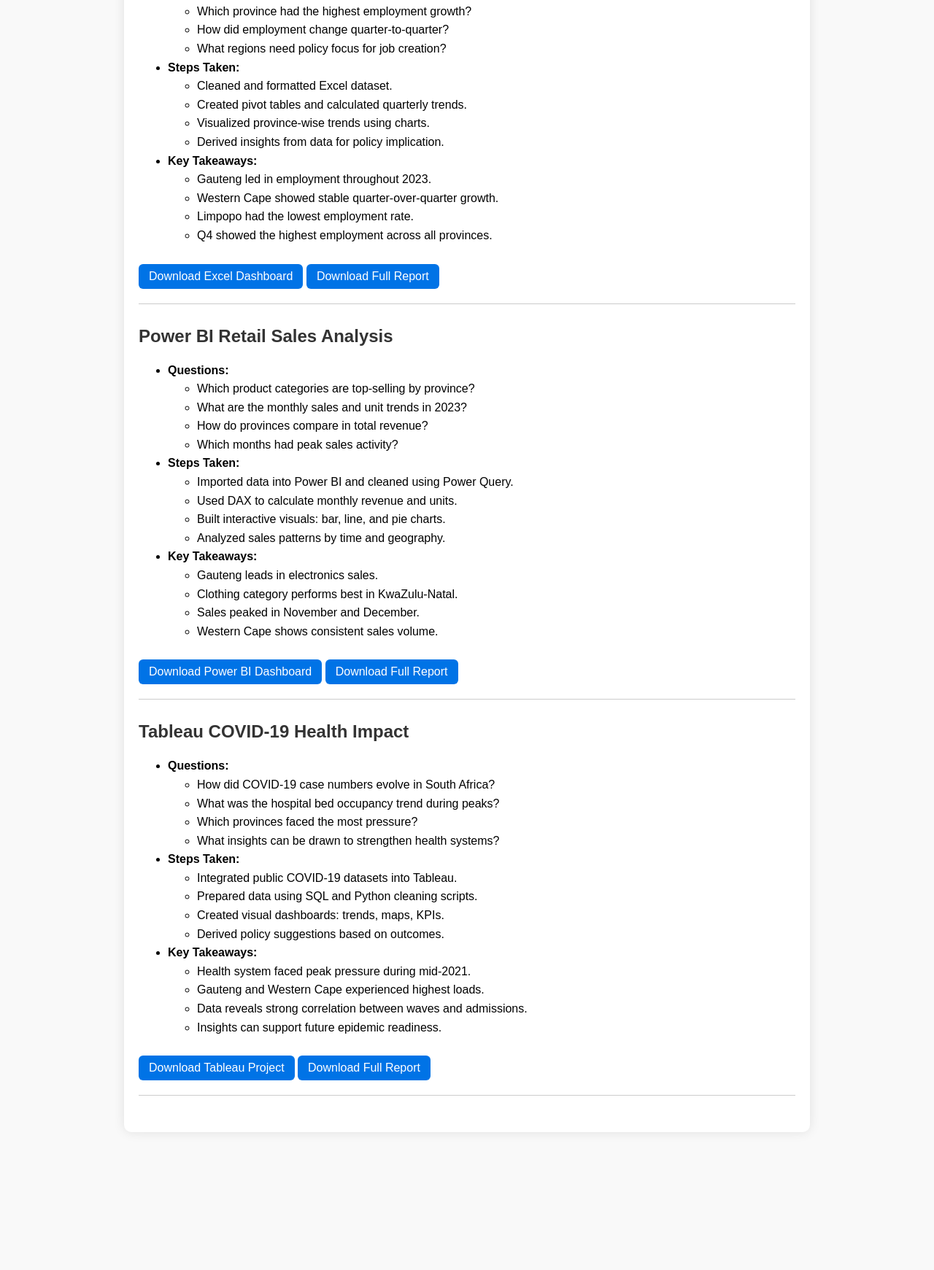
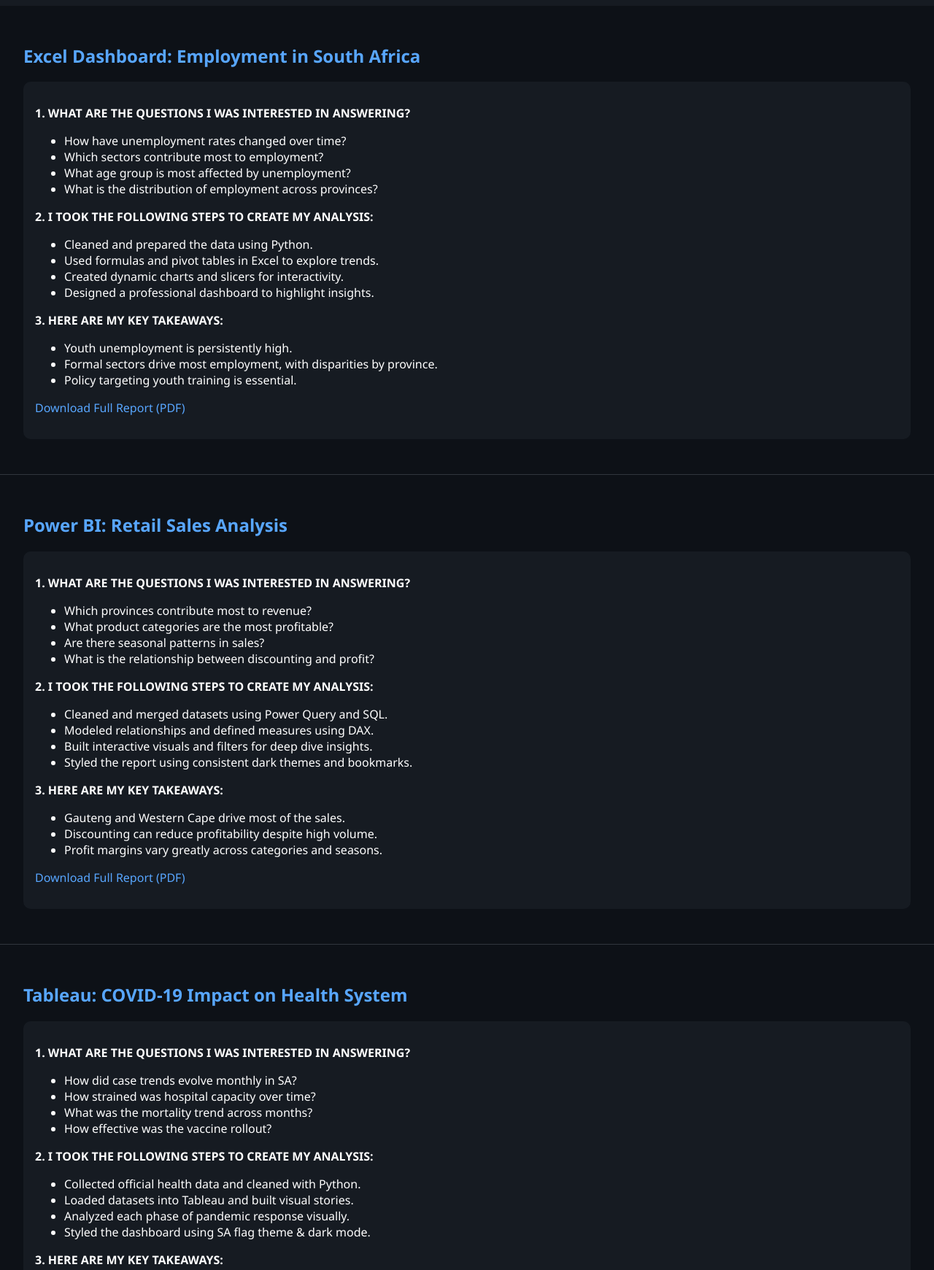
Before and after one commit to Goitsee07/Goitseone_Data_Portfolio-, a plain HTML site: page index.html in a window 1280 px wide. Shown: the part 322-2063 px from the top of the page at 73% size. Before the commit the page ends 1894 px from the top, so only its background shows below. Drawn offline with Linux system fonts and the light colour scheme.

Commit message:
Update index.html

```diff
--- a/index.html
+++ b/index.html
@@ -1,123 +1,140 @@
 
-<!DOCTYPE html>
+""<!DOCTYPE html>
+
 <html lang="en">
 <head>
-    <meta charset="UTF-8">
-    <meta name="viewport" content="width=device-width, initial-scale=1.0">
+  <meta charset="UTF-8" />
+  <meta name="viewport" content="width=device-width, initial-scale=1.0"/>
   <title>Goitseone Ndlovu | Data Analyst Portfolio</title>
   <style>
-        body { font-family: Arial, sans-serif; margin: 20px; background: #f9f9f9; }
-        .container { max-width: 900px; margin: auto; background: white; padding: 20px; border-radius: 10px; box-shadow: 0 0 15px rgba(0,0,0,0.1); }
-        .profile-img { float: right; width: 150px; border-radius: 50%; }
-        h1, h2 { color: #333; }
-        .project { border-bottom: 1px solid #ccc; margin-bottom: 30px; padding-bottom: 20px; }
-        ul { line-height: 1.6; }
-        a.button { background: #0073e6; color: white; padding: 8px 14px; border-radius: 6px; text-decoration: none; display: inline-block; margin-top: 10px; }
+    body {
+      margin: 0;
+      font-family: 'Segoe UI', sans-serif;
+      background-color: #0d1117;
+      color: white;
+    }
+    header {
+      background-color: #161b22;
+      padding: 1rem;
+      text-align: center;
+    }
+    header img {
+      border-radius: 50%;
+      width: 120px;
+      height: 120px;
+      margin-top: 10px;
+    }
+    h1 {
+      margin-bottom: 0;
+      color: #58a6ff;
+    }
+    .info {
+      font-size: 0.9rem;
+      color: #c9d1d9;
+    }
+    .section {
+      padding: 2rem;
+      border-bottom: 1px solid #30363d;
+    }
+    .section h2 {
+      color: #58a6ff;
+    }
+    .project {
+      background-color: #161b22;
+      padding: 1rem;
+      margin: 1rem 0;
+      border-radius: 10px;
+    }
+    a {
+      color: #58a6ff;
+      text-decoration: none;
+    }
+    a:hover {
+      text-decoration: underline;
+    }
   </style>
 </head>
 <body>
-    <div class="container">
-        <img src="profile_goitseone_ndlovu.jpg" alt="Goitseone Ndlovu" class="profile-img">
+  <header>
+    <img src="profile.jpg" alt="Goitseone Ndlovu" />
     <h1>Goitseone Ndlovu</h1>
-        <p><strong>Data Analyst | BI Developer</strong></p>
-        <p>Pretoria, Gauteng, South Africa | 073 545 8774 | Goitsee07@gmail.com</p>
-        <p><a href="https://www.linkedin.com/in/goitseendlovu">LinkedIn Profile</a></p>
-
+    <p class="info">Data Analyst | BI Developer</p>
+    <p class="info">Pretoria, Gauteng, South Africa | 073 545 8774 | <a href="mailto:Goitsee07@gmail.com">Goitsee07@gmail.com</a> | <a href="https://www.linkedin.com/in/goitseendlovu" target="_blank">LinkedIn</a></p>
+  </header>  <div class="section">
+    <h2>Excel Dashboard: Employment in South Africa</h2>
     <div class="project">
-            <h2>Excel Employment Dashboard</h2>
+      <p><strong>1. WHAT ARE THE QUESTIONS I WAS INTERESTED IN ANSWERING?</strong></p>
       <ul>
-                <li><strong>Questions:</strong>
+        <li>How have unemployment rates changed over time?</li>
+        <li>Which sectors contribute most to employment?</li>
+        <li>What age group is most affected by unemployment?</li>
+        <li>What is the distribution of employment across provinces?</li>
+      </ul>
+      <p><strong>2. I TOOK THE FOLLOWING STEPS TO CREATE MY ANALYSIS:</strong></p>
       <ul>
-                        <li>What are the employment trends across provinces in 2023?</li>
-                        <li>Which province had the highest employment growth?</li>
-                        <li>How did employment change quarter-to-quarter?</li>
-                        <li>What regions need policy focus for job creation?</li>
+        <li>Cleaned and prepared the data using Python.</li>
+        <li>Used formulas and pivot tables in Excel to explore trends.</li>
+        <li>Created dynamic charts and slicers for interactivity.</li>
+        <li>Designed a professional dashboard to highlight insights.</li>
       </ul>
-                </li>
-                <li><strong>Steps Taken:</strong>
+      <p><strong>3. HERE ARE MY KEY TAKEAWAYS:</strong></p>
       <ul>
-                        <li>Cleaned and formatted Excel dataset.</li>
-                        <li>Created pivot tables and calculated quarterly trends.</li>
-                        <li>Visualized province-wise trends using charts.</li>
-                        <li>Derived insights from data for policy implication.</li>
+        <li>Youth unemployment is persistently high.</li>
+        <li>Formal sectors drive most employment, with disparities by province.</li>
+        <li>Policy targeting youth training is essential.</li>
       </ul>
-                </li>
-                <li><strong>Key Takeaways:</strong>
+      <p><a href="Excel_Employment_Report.pdf" download>Download Full Report (PDF)</a></p>
+    </div>
+  </div>  <div class="section">
+    <h2>Power BI: Retail Sales Analysis</h2>
+    <div class="project">
+      <p><strong>1. WHAT ARE THE QUESTIONS I WAS INTERESTED IN ANSWERING?</strong></p>
       <ul>
-                        <li>Gauteng led in employment throughout 2023.</li>
-                        <li>Western Cape showed stable quarter-over-quarter growth.</li>
-                        <li>Limpopo had the lowest employment rate.</li>
-                        <li>Q4 showed the highest employment across all provinces.</li>
+        <li>Which provinces contribute most to revenue?</li>
+        <li>What product categories are the most profitable?</li>
+        <li>Are there seasonal patterns in sales?</li>
+        <li>What is the relationship between discounting and profit?</li>
       </ul>
-                </li>
+      <p><strong>2. I TOOK THE FOLLOWING STEPS TO CREATE MY ANALYSIS:</strong></p>
+      <ul>
+        <li>Cleaned and merged datasets using Power Query and SQL.</li>
+        <li>Modeled relationships and defined measures using DAX.</li>
+        <li>Built interactive visuals and filters for deep dive insights.</li>
+        <li>Styled the report using consistent dark themes and bookmarks.</li>
       </ul>
-            <a class="button" href="projects/Excel_Employment_Analysis.xlsx">Download Excel Dashboard</a>
-            <a class="button" href="Excel_Employment_Report.pptx">Download Full Report</a>
+      <p><strong>3. HERE ARE MY KEY TAKEAWAYS:</strong></p>
+      <ul>
+        <li>Gauteng and Western Cape drive most of the sales.</li>
+        <li>Discounting can reduce profitability despite high volume.</li>
+        <li>Profit margins vary greatly across categories and seasons.</li>
+      </ul>
+      <p><a href="PowerBI_Retail_Report.pdf" download>Download Full Report (PDF)</a></p>
     </div>
-
+  </div>  <div class="section">
+    <h2>Tableau: COVID-19 Impact on Health System</h2>
     <div class="project">
-            <h2>Power BI Retail Sales Analysis</h2>
+      <p><strong>1. WHAT ARE THE QUESTIONS I WAS INTERESTED IN ANSWERING?</strong></p>
       <ul>
-                <li><strong>Questions:</strong>
+        <li>How did case trends evolve monthly in SA?</li>
+        <li>How strained was hospital capacity over time?</li>
+        <li>What was the mortality trend across months?</li>
+        <li>How effective was the vaccine rollout?</li>
+      </ul>
+      <p><strong>2. I TOOK THE FOLLOWING STEPS TO CREATE MY ANALYSIS:</strong></p>
       <ul>
-                        <li>Which product categories are top-selling by province?</li>
-                        <li>What are the monthly sales and unit trends in 2023?</li>
-                        <li>How do provinces compare in total revenue?</li>
-                        <li>Which months had peak sales activity?</li>
+        <li>Collected official health data and cleaned with Python.</li>
+        <li>Loaded datasets into Tableau and built visual stories.</li>
+        <li>Analyzed each phase of pandemic response visually.</li>
+        <li>Styled the dashboard using SA flag theme & dark mode.</li>
       </ul>
-                </li>
-                <li><strong>Steps Taken:</strong>
+      <p><strong>3. HERE ARE MY KEY TAKEAWAYS:</strong></p>
       <ul>
-                        <li>Imported data into Power BI and cleaned using Power Query.</li>
-                        <li>Used DAX to calculate monthly revenue and units.</li>
-                        <li>Built interactive visuals: bar, line, and pie charts.</li>
-                        <li>Analyzed sales patterns by time and geography.</li>
+        <li>Hospital systems were pushed beyond safe thresholds.</li>
+        <li>Deaths followed peak case periods with time lags.</li>
+        <li>Vaccination rollout picked up after March 2021.</li>
       </ul>
-                </li>
-                <li><strong>Key Takeaways:</strong>
-                    <ul>
-                        <li>Gauteng leads in electronics sales.</li>
-                        <li>Clothing category performs best in KwaZulu-Natal.</li>
-                        <li>Sales peaked in November and December.</li>
-                        <li>Western Cape shows consistent sales volume.</li>
-                    </ul>
-                </li>
-            </ul>
-            <a class="button" href="projects/PowerBI_Retail_Sales.pbix">Download Power BI Dashboard</a>
-            <a class="button" href="PowerBI_Retail_Sales_Report.pptx">Download Full Report</a>
-        </div>
-
-        <div class="project">
-            <h2>Tableau COVID-19 Health Impact</h2>
-            <ul>
-                <li><strong>Questions:</strong>
-                    <ul>
-                        <li>How did COVID-19 case numbers evolve in South Africa?</li>
-                        <li>What was the hospital bed occupancy trend during peaks?</li>
-                        <li>Which provinces faced the most pressure?</li>
-                        <li>What insights can be drawn to strengthen health systems?</li>
-                    </ul>
-                </li>
-                <li><strong>Steps Taken:</strong>
-                    <ul>
-                        <li>Integrated public COVID-19 datasets into Tableau.</li>
-                        <li>Prepared data using SQL and Python cleaning scripts.</li>
-                        <li>Created visual dashboards: trends, maps, KPIs.</li>
-                        <li>Derived policy suggestions based on outcomes.</li>
-                    </ul>
-                </li>
-                <li><strong>Key Takeaways:</strong>
-                    <ul>
-                        <li>Health system faced peak pressure during mid-2021.</li>
-                        <li>Gauteng and Western Cape experienced highest loads.</li>
-                        <li>Data reveals strong correlation between waves and admissions.</li>
-                        <li>Insights can support future epidemic readiness.</li>
-                    </ul>
-                </li>
-            </ul>
-            <a class="button" href="projects/SA_Covid_Health_Tableau_Project.zip">Download Tableau Project</a>
-            <a class="button" href="Tableau_Covid_Health_Report.pptx">Download Full Report</a>
+      <p><a href="Tableau_Health_Report.pdf" download>Download Full Report (PDF)</a></p>
     </div>
   </div>
 </body>
-</html>
+</html>""
```
Lines whose indentation alone changed are shown as unchanged.
